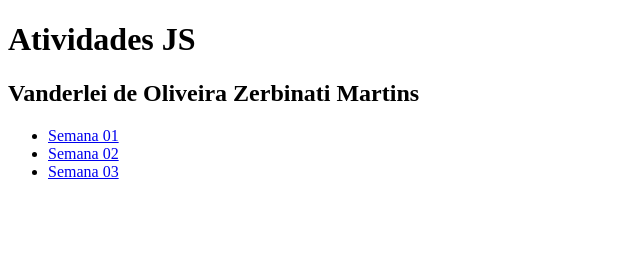
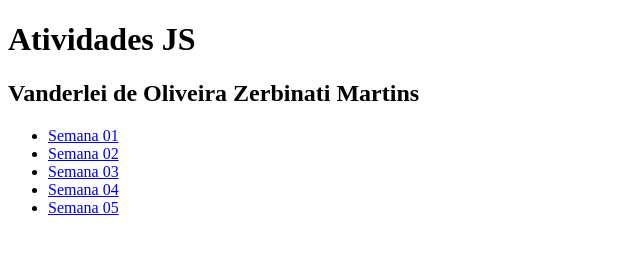
Before and after one commit to VanzBeats/ProjetoLab, a plain HTML site: page index.html in a window 1280 px wide. Shown: the whole page, without its empty margins (0-640 px from the left). Drawn offline with Linux system fonts and the light colour scheme.

Commit message:
Update index.html

```diff
--- a/index.html
+++ b/index.html
@@ -12,6 +12,8 @@
         <li><a href="PROJETO LAB/semana01.html">Semana 01</a></li>
         <li><a href="PROJETO LAB/semana02.html">Semana 02</a></li>
         <li><a href="PROJETO LAB/semana03.html">Semana 03</a></li>
+        <li><a href="PROJETO LAB/semana04.html">Semana 04</a></li>
+        <li><a href="PROJETO LAB/semana05.html">Semana 05</a></li>
     </ul>
 </body>
 </html>
```
